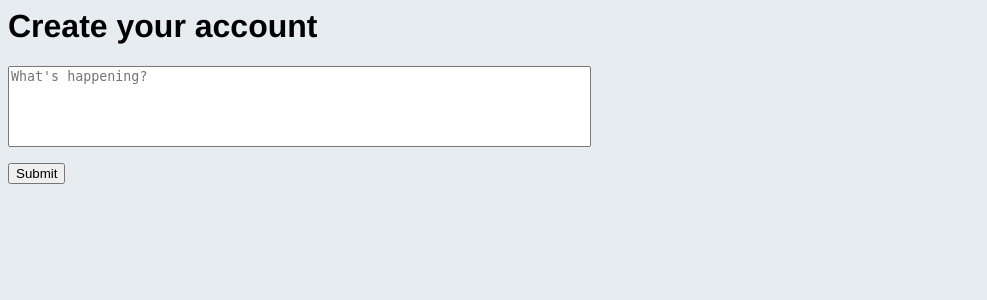
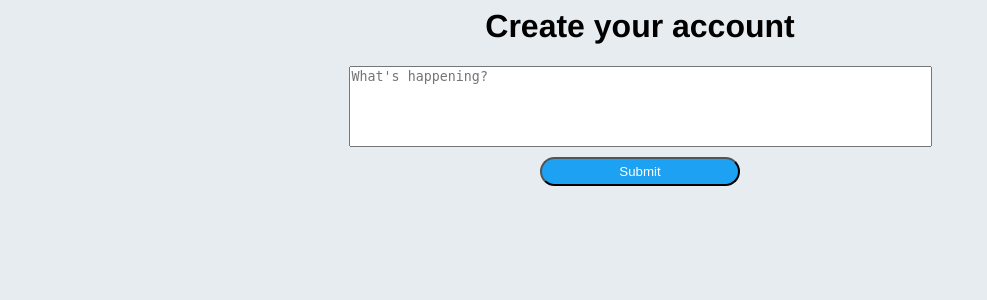
Before and after one commit to kevin-kientopp/django-twitter, a Django app: template twitter/templates/twitter/signup.html in a window 1280 px wide. Shown: the top 300 px of the page, without its empty margins (0-987 px from the left). Run offline with Django 3.2, Linux system fonts and the light colour scheme; the template is opened without the code that fills it: values that come from a table or form of the project are taken from there, others are empty; tables that the repository leaves empty hold one stand-in row (values such as "Sample post"); parts of the project's set-up code (start-up, migrations or seed data) failed here and were passed over.

Commit message:
Made signup prettier

```diff
--- a/twitter/static/twitter/style.css
+++ b/twitter/static/twitter/style.css
@@ -2,6 +2,18 @@ body {
   background: #e6ecf0;
   box-sizing: border-box;
   font-family: "Helvetica Neue",Helvetica,Arial,sans-serif;
+}
+
+ul {
+  list-style: none;
+}
+
+.errorlist {
+  color: #1da1f2;
+}
+
+.fieldWrapper {
+  margin: 10px;
 }
 
 .center {
--- a/twitter/templates/twitter/signup.html
+++ b/twitter/templates/twitter/signup.html
@@ -2,10 +2,17 @@
 
 <link rel="stylesheet" type="text/css" href="{% static 'twitter/style.css' %}">
 
+<div class="center">
 <h1>Create your account</h1>
 
 <form method="post">
   {% csrf_token %}
-  {{ form.as_p }}
-  <input type="submit" value="Submit">
+  {% for field in form %}
+    <div class="fieldWrapper">
+        {{ field.errors }}
+        {{ field.label_tag }} {{ field }}
+    </div>
+  {% endfor %}
+  <input type="submit" value="Submit" class="button blue">
 </form>
+</div>
```
